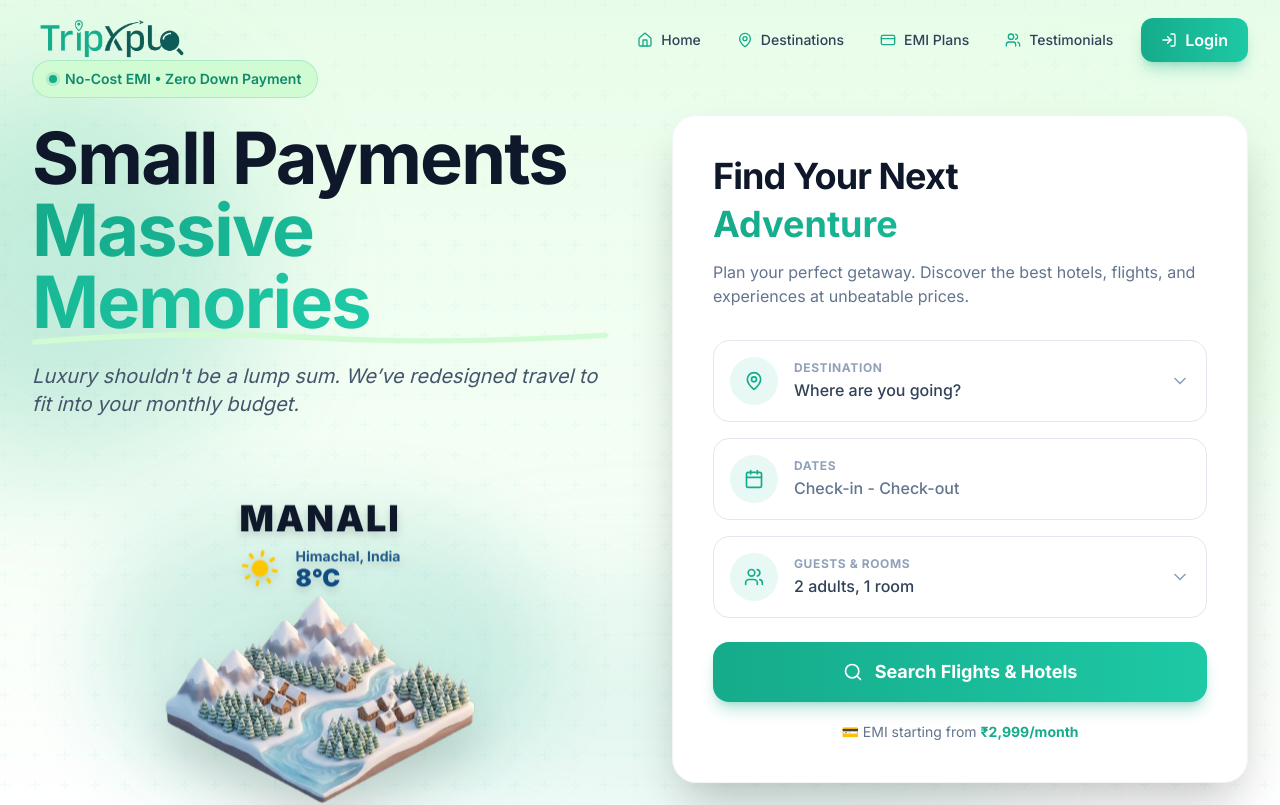
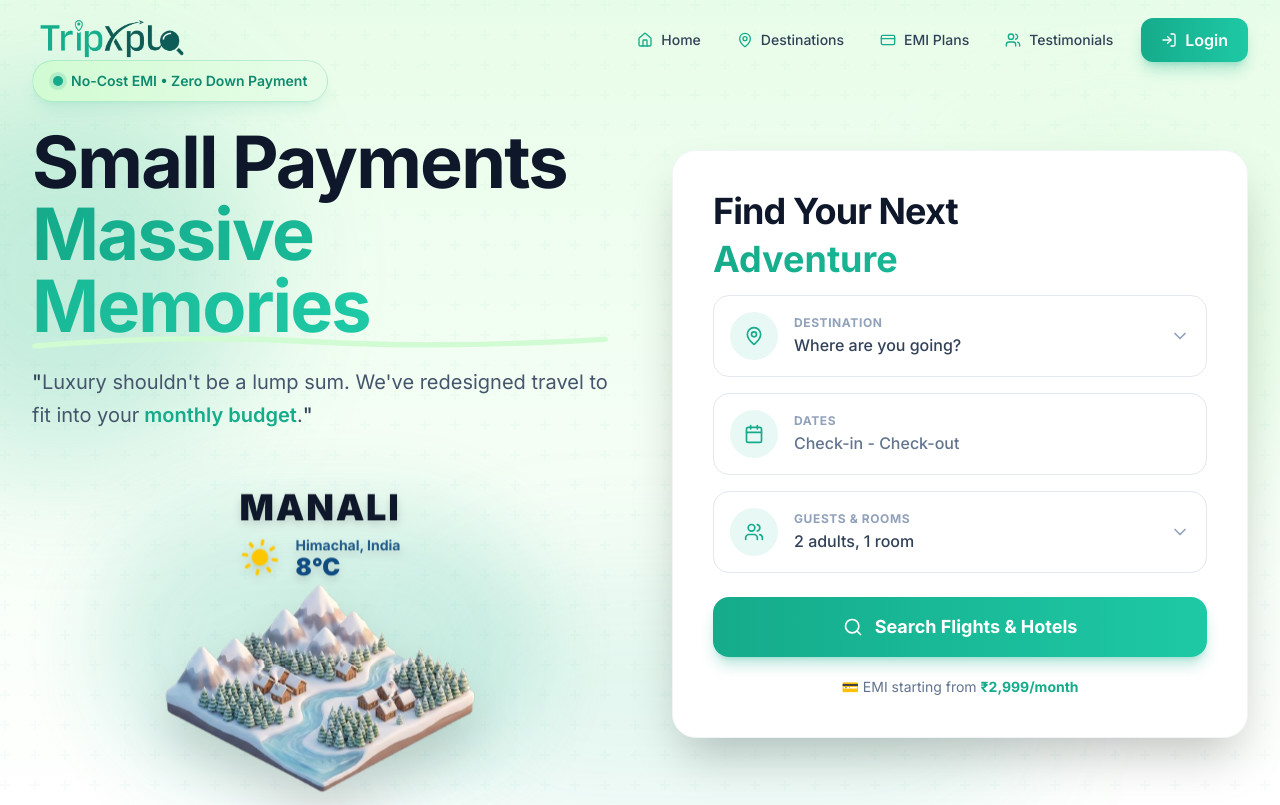
Before and after one commit to arunpandian9159/family.tripxplo.com, a Next.js app in the folder family-emi/: page / in a window 1280 px wide. Shown: the top 805 px of the page. Built offline with nearby package versions, Linux system fonts and the light colour scheme.

Commit message:
feat: Implement Hero section with headlines, destination carousel, and a travel search form.

```diff
--- a/family-emi/src/app/section/Hero.tsx
+++ b/family-emi/src/app/section/Hero.tsx
@@ -28,12 +28,13 @@ const Hero = () => {
           {/* Left Side - Headlines + 3D Destination Carousel */}
           <div className="flex-1 w-full max-w-2xl order-2 lg:order-1">
             {/* Text Content */}
-            <div className="text-center lg:text-left mb-8 lg:mb-10">
-            {/* Badge */}
-              <div className="inline-flex items-center gap-2 px-4 py-2 bg-[#d1fbd2] border border-[#15ab8b]/20 rounded-full text-[#0f8a6f] text-sm font-semibold mb-6 animate-fade-in">
-                <span className="relative flex h-2 w-2">
+            <div className="text-center lg:text-left mb-3 lg:mb-4">
+              {/* Badge with Shimmer Effect */}
+              <div className="inline-flex items-center gap-2 px-5 py-2.5 bg-linear-to-r from-[#d1fbd2] to-[#e8fde9] border border-[#15ab8b]/20 rounded-full text-[#0f8a6f] text-sm font-semibold mb-6 animate-fade-in shadow-lg shadow-[#15ab8b]/10 relative overflow-hidden group">
+                <div className="absolute inset-0 -translate-x-full group-hover:translate-x-full bg-linear-to-r from-transparent via-white/50 to-transparent transition-transform duration-1000" />
+                <span className="relative flex h-2.5 w-2.5">
                   <span className="animate-ping absolute inline-flex h-full w-full rounded-full bg-[#15ab8b] opacity-75"></span>
-                  <span className="relative inline-flex rounded-full h-2 w-2 bg-[#15ab8b]"></span>
+                  <span className="relative inline-flex rounded-full h-2.5 w-2.5 bg-[#15ab8b]"></span>
                 </span>
                 No-Cost EMI • Zero Down Payment
               </div>
@@ -42,7 +43,7 @@ const Hero = () => {
                 Small Payments
                 <br />
                 <span className="relative inline-block">
-                  <span className="bg-linear-to-r from-[#15ab8b] to-[#1ec9a5] bg-clip-text text-transparent">
+                  <span className="bg-linear-to-r from-[#15ab8b] via-[#1ec9a5] to-[#15ab8b] bg-size-[200%_auto] bg-clip-text text-transparent animate-gradient">
                     Massive Memories
                   </span>
                   <svg
@@ -62,10 +63,12 @@ const Hero = () => {
               </h1>
 
               {/* Quote */}
-              <div className="relative mb-6 animate-slide-up delay-100">
-                <p className="text-lg lg:text-xl text-slate-600 max-w-xl mx-auto lg:mx-0 italic">
-                  Luxury shouldn't be a lump sum. We’ve redesigned travel to fit into your monthly
-                  budget.
+              <div className="relative mb-2 animate-slide-up delay-100">
+                <p className="text-lg lg:text-xl text-slate-600 max-w-xl mx-auto lg:mx-0 leading-relaxed">
+                  <span className="font-medium text-slate-700">"</span>
+                  Luxury shouldn't be a lump sum. We've redesigned travel to fit into your
+                  <span className="text-[#15ab8b] font-semibold"> monthly budget</span>.
+                  <span className="font-medium text-slate-700">"</span>
                 </p>
               </div>
             </div>
@@ -100,10 +103,6 @@ const Hero = () => {
               <h2 className="text-3xl lg:text-4xl font-bold bg-linear-to-r from-[#15ab8b] to-[#1ec9a5] bg-clip-text text-transparent mb-4">
                 Adventure
               </h2>
-              <p className="text-slate-500 text-base mb-8">
-                Plan your perfect getaway. Discover the best hotels, flights, and experiences at
-                unbeatable prices.
-              </p>
 
               {/* Search Fields */}
               <div className="space-y-4">
```
